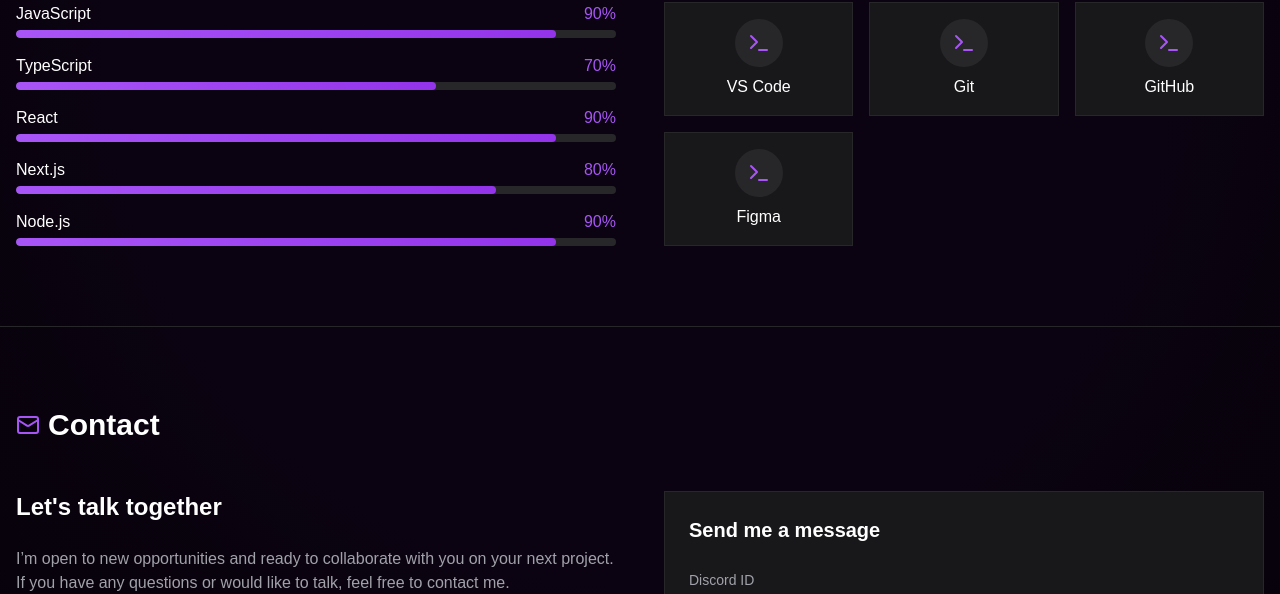
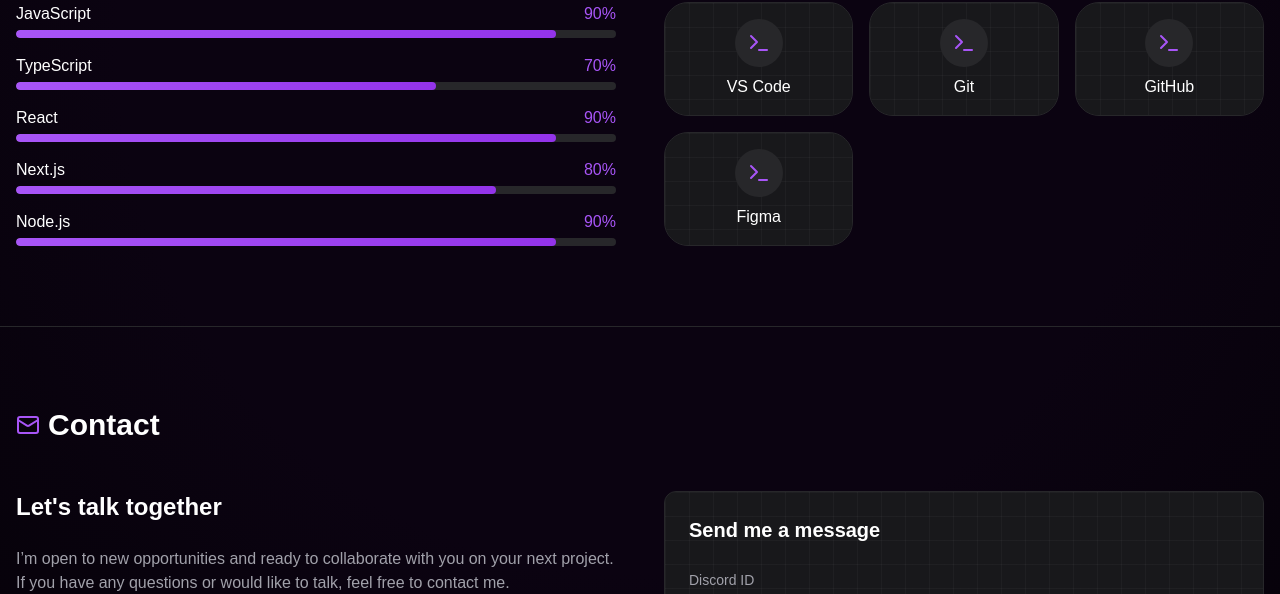
Before and after one commit to mysbryce/stateless, a Next.js app: page / in a window 1280 px wide. Shown: the part 1161-1755 px from the top of the page. Built offline with nearby package versions, Linux system fonts and the light colour scheme; no server answers; the database is empty; a web font is replaced by a local one.

Commit message:
fix: bg-grid, rounded corners

```diff
--- a/app/page.tsx
+++ b/app/page.tsx
@@ -266,12 +266,13 @@ export default function Portfolio() {
                 {["VS Code", "Git", "GitHub", "Figma"].map((tool) => (
                   <div
                     key={tool}
-                    className="bg-zinc-900 border border-zinc-800 rounded-lg p-4 flex flex-col items-center justify-center text-center"
+                    className="bg-zinc-900 border border-zinc-800 rounded-3xl p-4 flex flex-col items-center justify-center text-center relative overflow-hidden"
                   >
-                    <div className="w-12 h-12 bg-zinc-800 rounded-full flex items-center justify-center mb-2">
+                    <div className="absolute z-0 inset-0 h-full w-full rounded-xl bg-zinc-900 bg-[linear-gradient(to_right,#80808012_1px,transparent_1px),linear-gradient(to_bottom,#80808012_1px,transparent_1px)] bg-[size:24px_24px]"></div>
+                    <div className="w-12 h-12 bg-zinc-800 rounded-full flex items-center justify-center mb-2 relative z-10">
                       <Terminal className="h-6 w-6 text-purple-500" />
                     </div>
-                    <span>{tool}</span>
+                    <span className="relative z-10">{tool}</span>
                   </div>
                 ))}
               </div>
@@ -314,9 +315,10 @@ export default function Portfolio() {
                 </div>
               </div>
             </div>
-            <div className="bg-zinc-900 border border-zinc-800 rounded-lg p-6">
-              <h3 className="text-xl font-bold mb-6">Send me a message</h3>
-              <form className="space-y-4" onSubmit={handleSubmit}>
+            <div className="bg-zinc-900 border border-zinc-800 p-6 rounded-xl relative overflow-hidden">
+              <div className="absolute z-0 inset-0 h-full w-full rounded-xl bg-zinc-900 bg-[linear-gradient(to_right,#80808012_1px,transparent_1px),linear-gradient(to_bottom,#80808012_1px,transparent_1px)] bg-[size:24px_24px]"></div>
+              <h3 className="text-xl font-bold mb-6 relative z-10">Send me a message</h3>
+              <form className="space-y-4 relative z-10" onSubmit={handleSubmit}>
                 <div className="space-y-2">
                   <label htmlFor="name" className="text-sm text-zinc-400">
                     Discord ID
```
